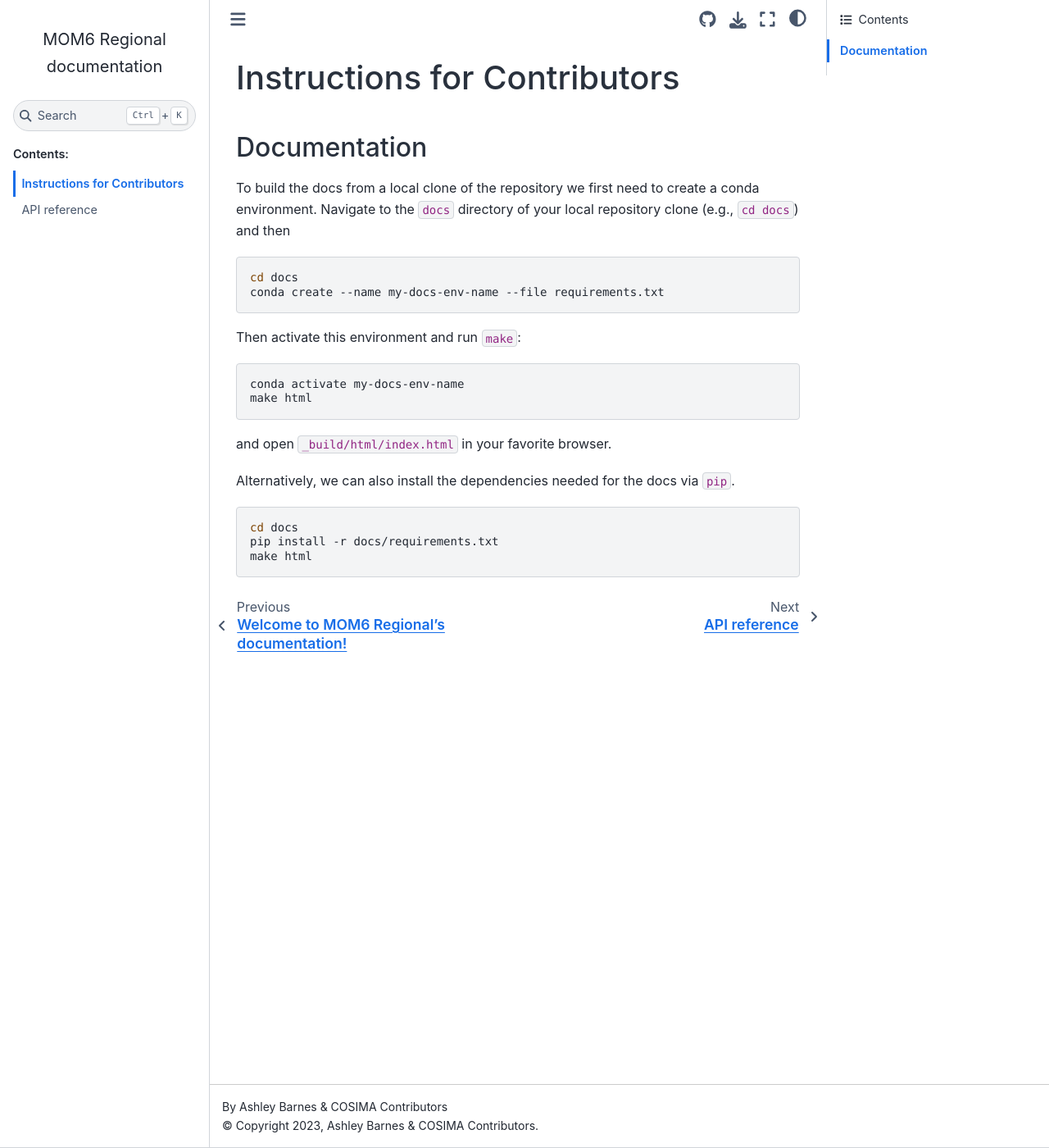
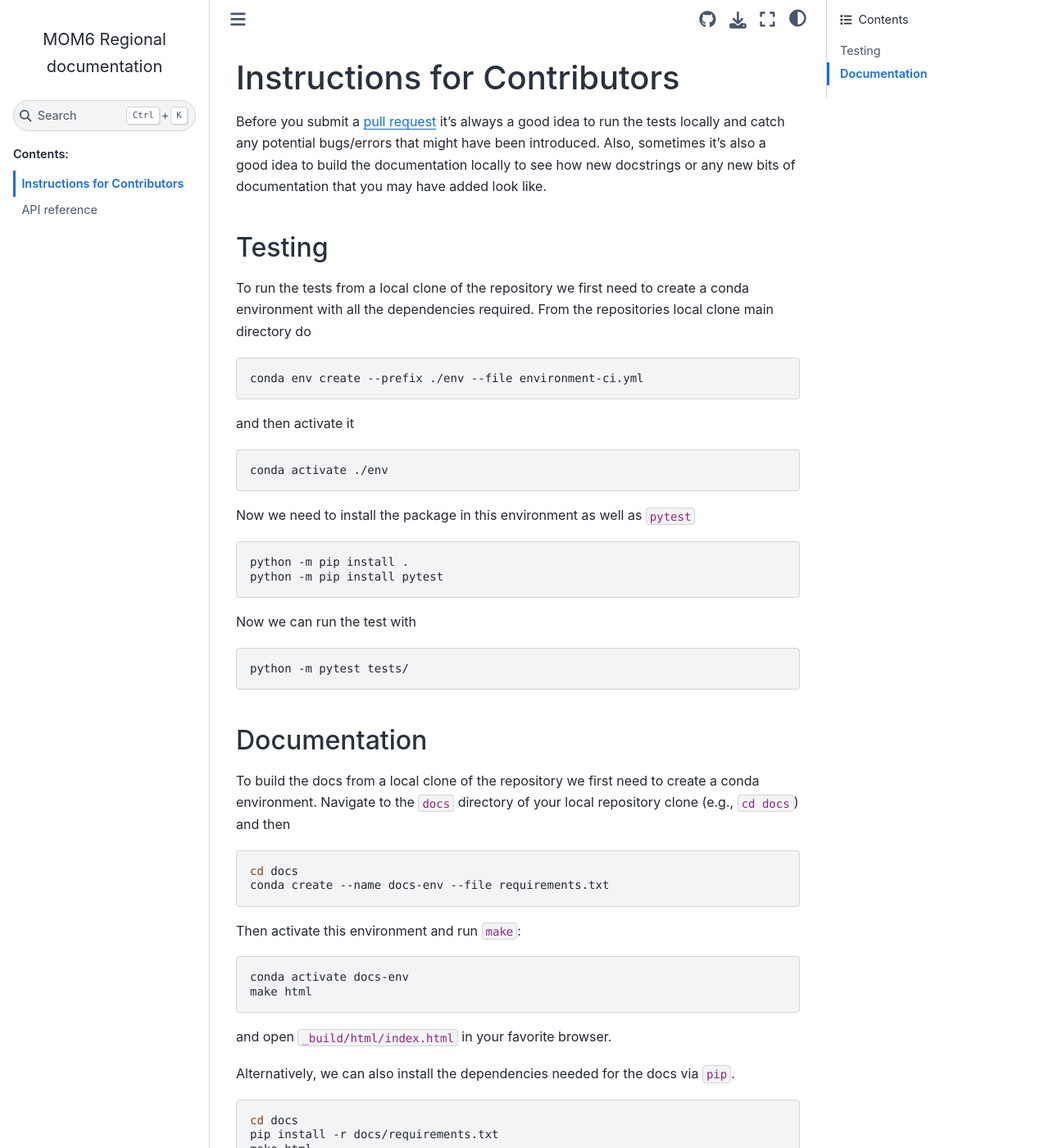
Before and after one commit to COSIMA/regional-mom6, a Sphinx documentation site: the page built from docs/contributing.md, in a window 1280 px wide and 1400 px high. Shown: the whole window at 82% size. Built offline with Sphinx 7.4.7 and the Sphinx Book theme 1.1.4, drawn with Linux system fonts in a browser that asks for light colours.

Commit message:
add instructions to run tests locally

````diff
--- a/docs/contributing.md
+++ b/docs/contributing.md
@@ -1,6 +1,40 @@
 Instructions for Contributors
 =============================
 
+Before you submit a [pull request](https://github.com/COSIMA/mom6-regional/pulls) it's always a
+good idea to run the tests locally and catch any potential bugs/errors that might have been
+introduced. Also, sometimes it's also a good idea to build the documentation locally to see
+how new docstrings or any new bits of documentation that you may have added look like.
+
+
+## Testing
+
+To run the tests from a local clone of the repository we first need to create a conda
+environment with all the dependencies required. From the repositories local clone main
+directory do
+
+```{code-block} bash
+conda env create --prefix ./env --file environment-ci.yml
+```
+
+and then activate it
+
+```{code-block} bash
+conda activate ./env
+```
+
+Now we need to install the package in this environment as well as `pytest`
+
+```{code-block} bash
+python -m pip install .
+python -m pip install pytest
+```
+
+Now we can run the test with
+
+```{code-block} bash
+python -m pytest tests/
+```
 
 ## Documentation
 
@@ -10,13 +44,13 @@ and then
 
 ```{code-block} bash
 cd docs
-conda create --name my-docs-env-name --file requirements.txt
+conda create --name docs-env --file requirements.txt
 ```
 
 Then activate this environment and run `make`:
 
 ```{code-block} bash
-conda activate my-docs-env-name
+conda activate docs-env
 make html
 ```
 
````
